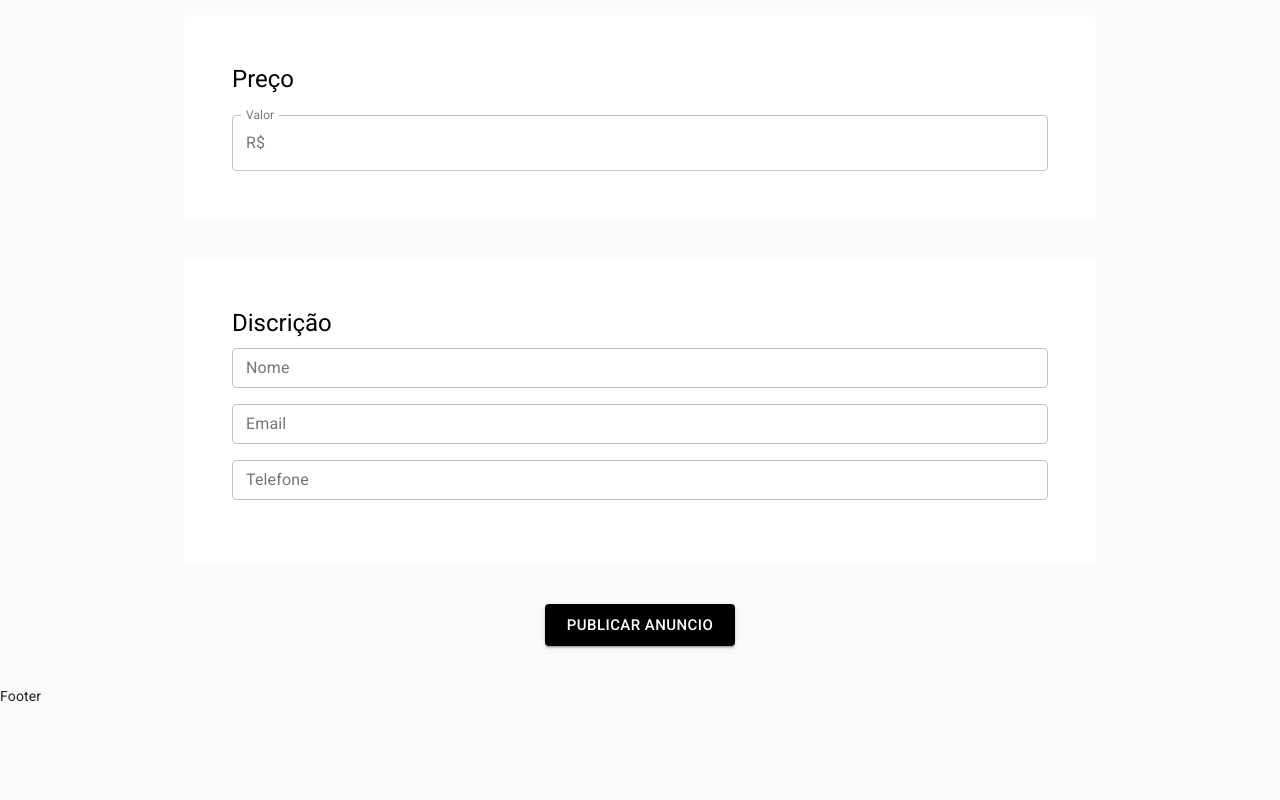
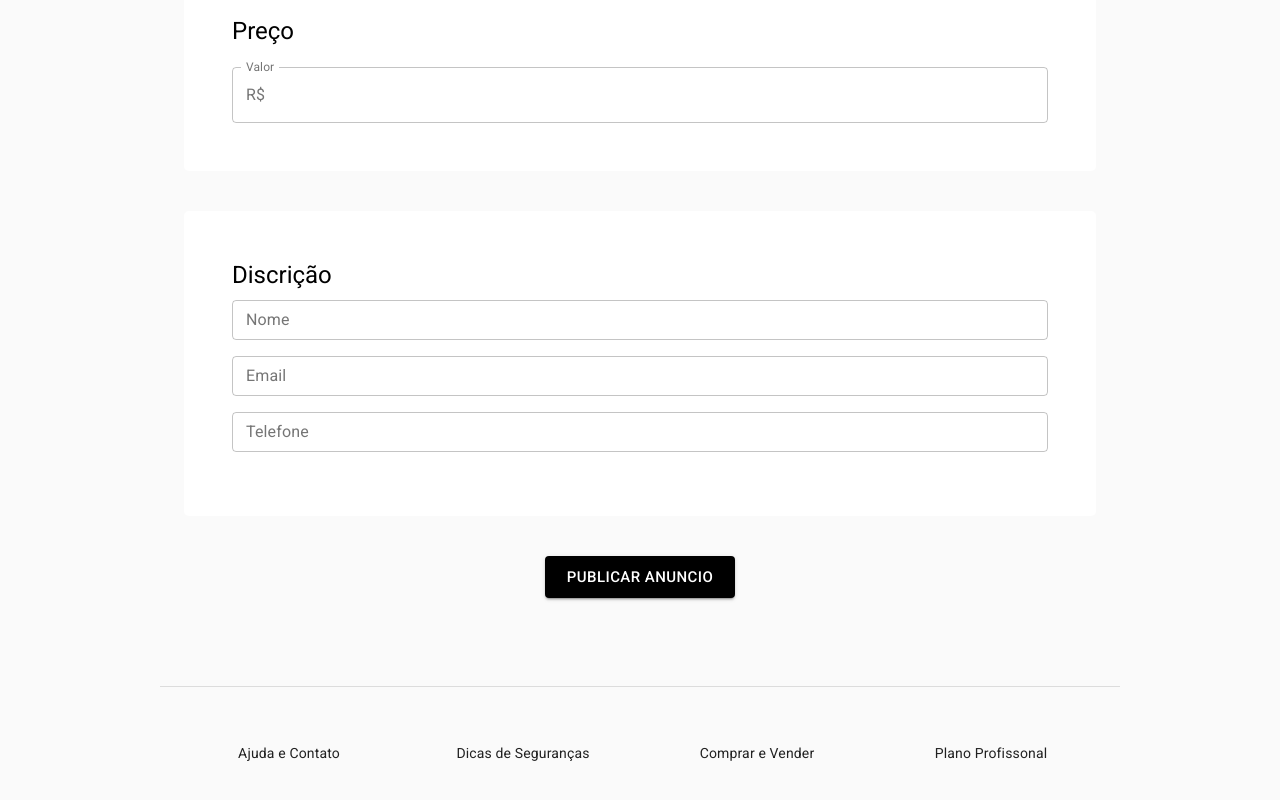
Before and after one commit to Mateustv/central-de-vendas-tipo-olx, a Next.js app: page /user/publish in a window 1280 px wide. Shown: the part 1284-2084 px from the top of the page. Before the commit the page ends 1990 px from the top, so only its background shows below. Built offline with nearby package versions, Linux system fonts and the light colour scheme.

Commit message:
adicionando o footer

```diff
--- a/pages/index.jsx
+++ b/pages/index.jsx
@@ -15,8 +15,8 @@ import TemplateDefault from '../src/templates/Default'
 
 const useStyles = makeStyles((theme) => ({
   boxContainer: {
-    padding: theme.spacing(8, 10, 6),
     textAlign: 'center',
+    paddingBottom: theme.spacing(6)
   },
   boxSearch: {
     display: 'flex',
--- a/pages/user/dashboard.jsx
+++ b/pages/user/dashboard.jsx
@@ -3,9 +3,6 @@ import { Button, Card, CardActions, CardContent, CardMedia, Container, Grid, Typ
 import TemplateDefault from '../../src/templates/Default'
 
 const useStyles = makeStyles((theme) => ({
-  container: {
-    padding: theme.spacing(8, 0, 6)
-  },
   cardMedia: {
     paddingTop: '60%'
   },
@@ -21,7 +18,7 @@ export default function Home() {
   return (
 
     <TemplateDefault>
-      <Container maxWidth="sm" className={styles.container}>
+      <Container maxWidth="sm">
         <Typography component="h1" variant="h2" align="center">
           Meus Anuncios
         </Typography>
--- a/pages/user/publish.jsx
+++ b/pages/user/publish.jsx
@@ -9,9 +9,6 @@ import { useState } from 'react'
 const useStyles = makeStyles((theme) => ({
     mask: {},
     maskMain: {},
-    container: {
-        padding: theme.spacing(8, 0, 6),
-    },
     boxContainer: {
         marginBottom: theme.spacing(5)
     },
@@ -100,7 +97,7 @@ export default function Publish() {
 
     return (
         <TemplateDefault>
-            <Container maxWidth="sm" className={style.container}>
+            <Container maxWidth="sm">
                 <Typography variant="h2" content="h1" align="center" color="primary" >
                     Publicar Anúncios
                 </Typography>
--- /dev/null
+++ b/src/componentes/Footer.jsx
@@ -0,0 +1,48 @@
+import { Container, Grid } from "@mui/material"
+import { makeStyles } from "@material-ui/core"
+import { Box } from "@mui/system"
+
+const useStyles = makeStyles((theme) => ({
+  footer: {
+    borderTop: `1px solid ${theme.palette.divider}`,
+    paddingTop: theme.spacing(3),
+    paddingBottom: theme.spacing(3),
+    [theme.breakpoints.up('sm')]: {
+      paddingTop: theme.spacing(7),
+      paddingBottom: theme.spacing(7),
+    }
+  }
+}))
+
+const Footer = () => {
+  const style = useStyles()
+
+  return (
+    <Container maxWidth="md" className={style.footer}>
+      <Grid container spacing={3}>
+        <Grid item xs={6} sm={3}>
+          <Box textAlign="center">
+            Ajuda e Contato
+          </Box>
+        </Grid>
+        <Grid item xs={6} sm={3}>
+          <Box textAlign="center">
+            Dicas de Seguranças
+          </Box>
+        </Grid>
+        <Grid item xs={6} sm={3}>
+          <Box textAlign="center">
+            Comprar e Vender
+          </Box>
+        </Grid>
+        <Grid item xs={6} sm={3}>
+          <Box textAlign="center">
+            Plano Profissonal
+          </Box>
+        </Grid>
+      </Grid>
+    </Container>
+  )
+}
+
+export default Footer
--- a/src/componentes/Header.jsx
+++ b/src/componentes/Header.jsx
@@ -10,6 +10,9 @@ import { Menu } from '@mui/material'
 const useStyles = makeStyles((theme) => ({
   titleName: {
     marginLeft: 8,
+  },
+  noLink: {
+    cursor: 'pointer',
   }
 }))
 
@@ -24,9 +27,11 @@ export default function Header() {
       <AppBar position="static" elevation={3}>
         <Container maxWidth='lg'>
           <Toolbar>
-            <Typography variant="h6" component="div" sx={{ flexGrow: 1 }}>
-              Anunx
-            </Typography>
+            <Link href="/">
+              <Typography variant="h6" component="div" sx={{ flexGrow: 1 }} className={style.noLink}>
+                Anunx
+              </Typography>
+            </Link>
 
             <Link href="/user/publish" passHref>
               <Button color="inherit" variant="outlined" >
--- a/src/templates/Default.jsx
+++ b/src/templates/Default.jsx
@@ -1,15 +1,24 @@
+import { Box } from '@mui/system'
+import { makeStyles } from "@material-ui/core"
+
 import Header from '../componentes/Header'
+import Footer from '../componentes/Footer'
 
-export default function Default ({children}) {
-    return(
+const useStyles = makeStyles((theme) => ({
+    Container: {
+        padding: theme.spacing(8, 0, 6)
+    }
+}))
+
+export default function Default({ children }) {
+    const style = useStyles()
+    return (
         <>
-            <Header>
-                Header
-            </Header>
-            {children}
-            <footer>
-                Footer
-            </footer>
+            <Header />
+            <Box className={style.Container}>
+                {children}
+            </Box>
+            <Footer />
         </>
     )
 }
```
